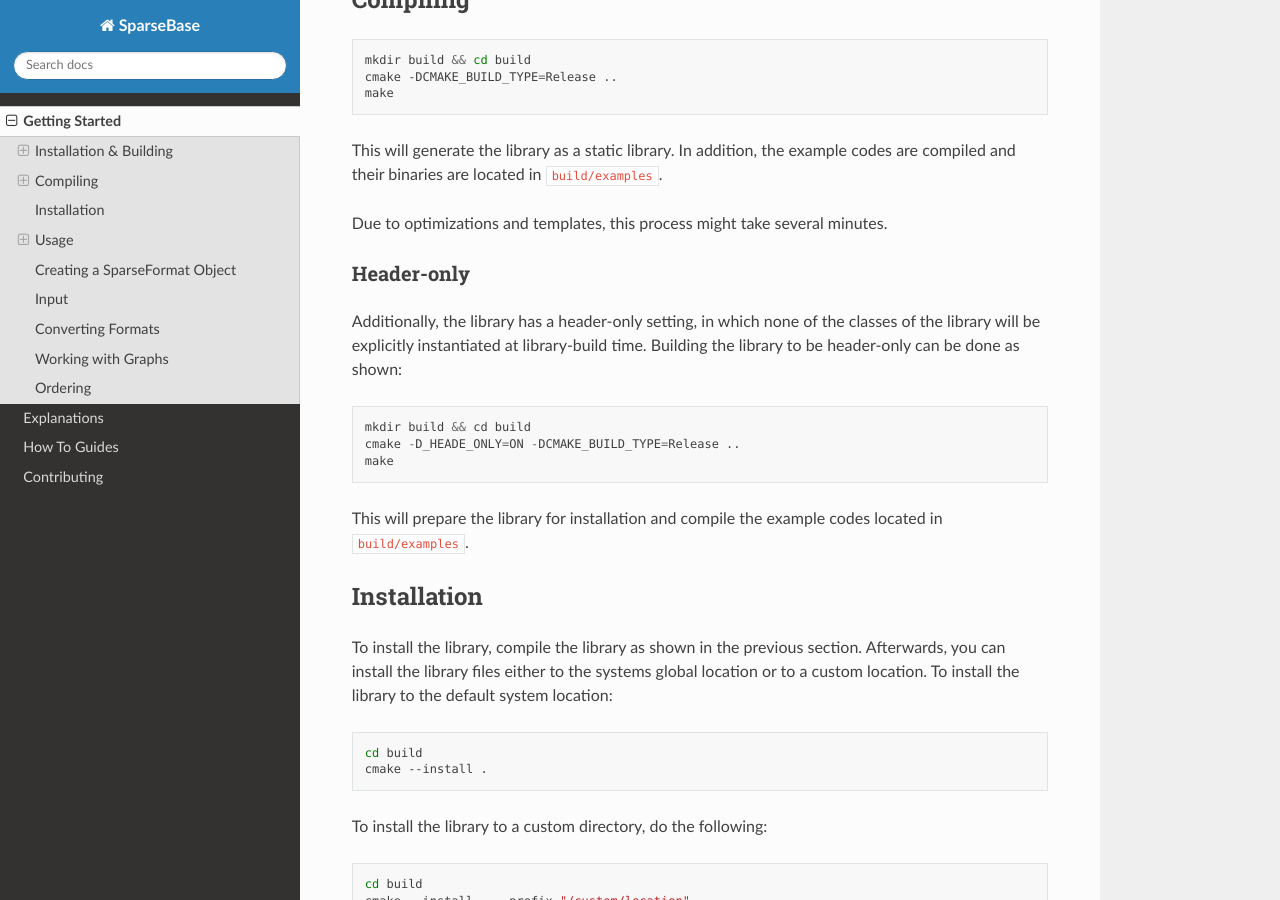
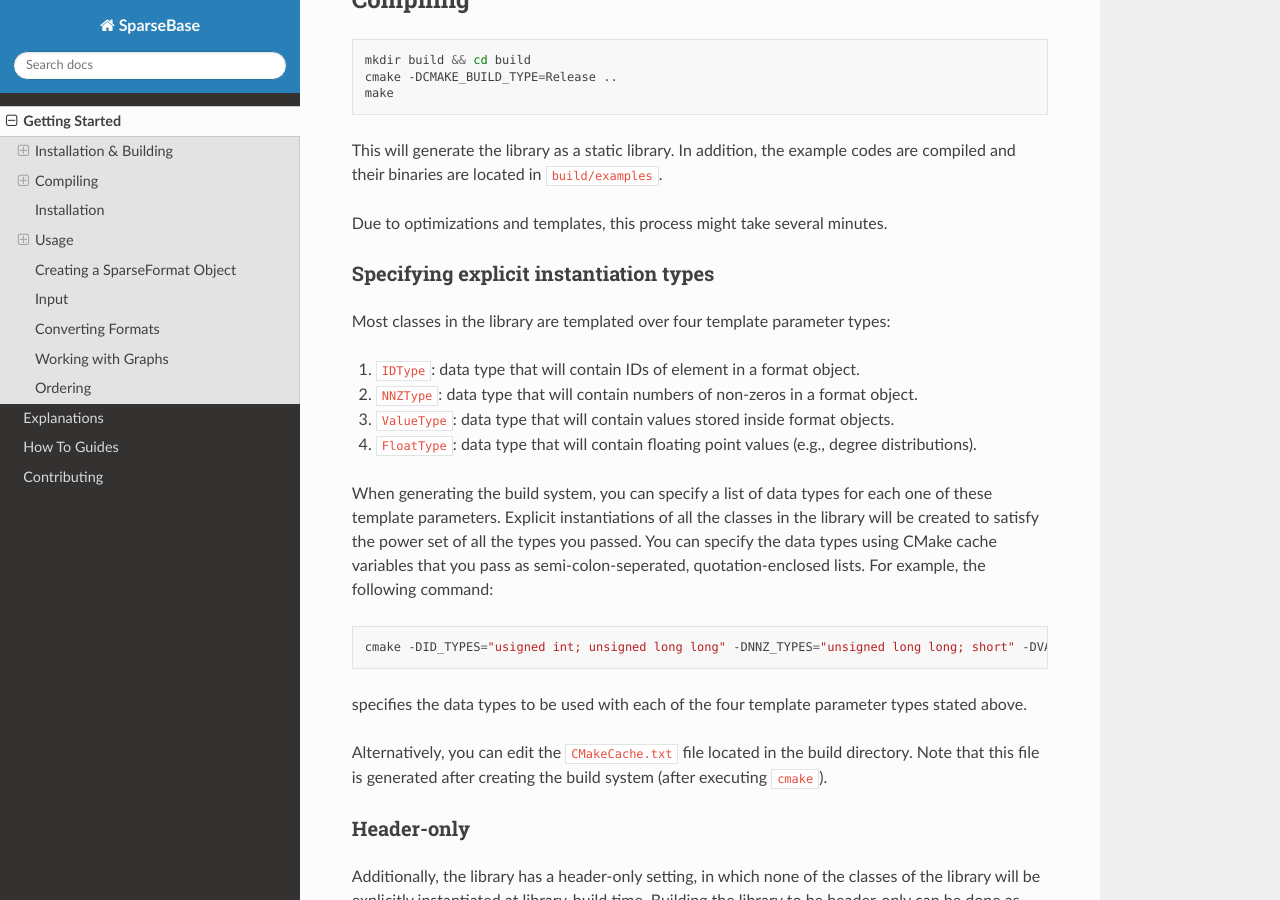
Before and after one commit to sparcityeu/SparseBase, a Sphinx documentation site: the page built from docs/pages/getting_started.md, in a window 1280 px wide and 900 px high, scrolled down 643 px. Built offline with Sphinx 7.4.7 and the Read the Docs theme 2.0.0, drawn with Linux system fonts in a browser that asks for light colours; pages that are not in the unit, such as notebooks, are missing from menus.

Commit message:
Added comments on how to specify data types for explicit instantiation

````diff
--- a/docs/pages/getting_started.md
+++ b/docs/pages/getting_started.md
@@ -33,6 +33,22 @@ make
 This will generate the library as a static library. In addition, the example codes are compiled and their binaries are located in `build/examples`.
 
 Due to optimizations and templates, this process might take several minutes.
+
+### Specifying explicit instantiation types
+Most classes in the library are templated over four template parameter types:
+
+1. `IDType`: data type that will contain IDs of element in a format object.
+2. `NNZType`: data type that will contain numbers of non-zeros in a format object.
+3. `ValueType`: data type that will contain values stored inside format objects.
+4. `FloatType`: data type that will contain floating point values (e.g., degree distributions).
+
+When generating the build system, you can specify a list of data types for each one of these template parameters. Explicit instantiations of all the classes in the library will be created to satisfy the power set of all the types you passed. You can specify the data types using CMake cache variables that you pass as semi-colon-seperated, quotation-enclosed lists. For example, the following command:
+```bash
+cmake -DID_TYPES="usigned int; unsigned long long" -DNNZ_TYPES="unsigned long long; short" -DVALUE_TYPES="float" -DFLOAT_TYPES="double; float" ..
+```
+specifies the data types to be used with each of the four template parameter types stated above.
+
+Alternatively, you can edit the `CMakeCache.txt` file located in the build directory. Note that this file is generated after creating the build system (after executing `cmake`).
 
 ### Header-only
 
````
Also changed, not shown: README.md (+16 -0 lines), 1 other file.
